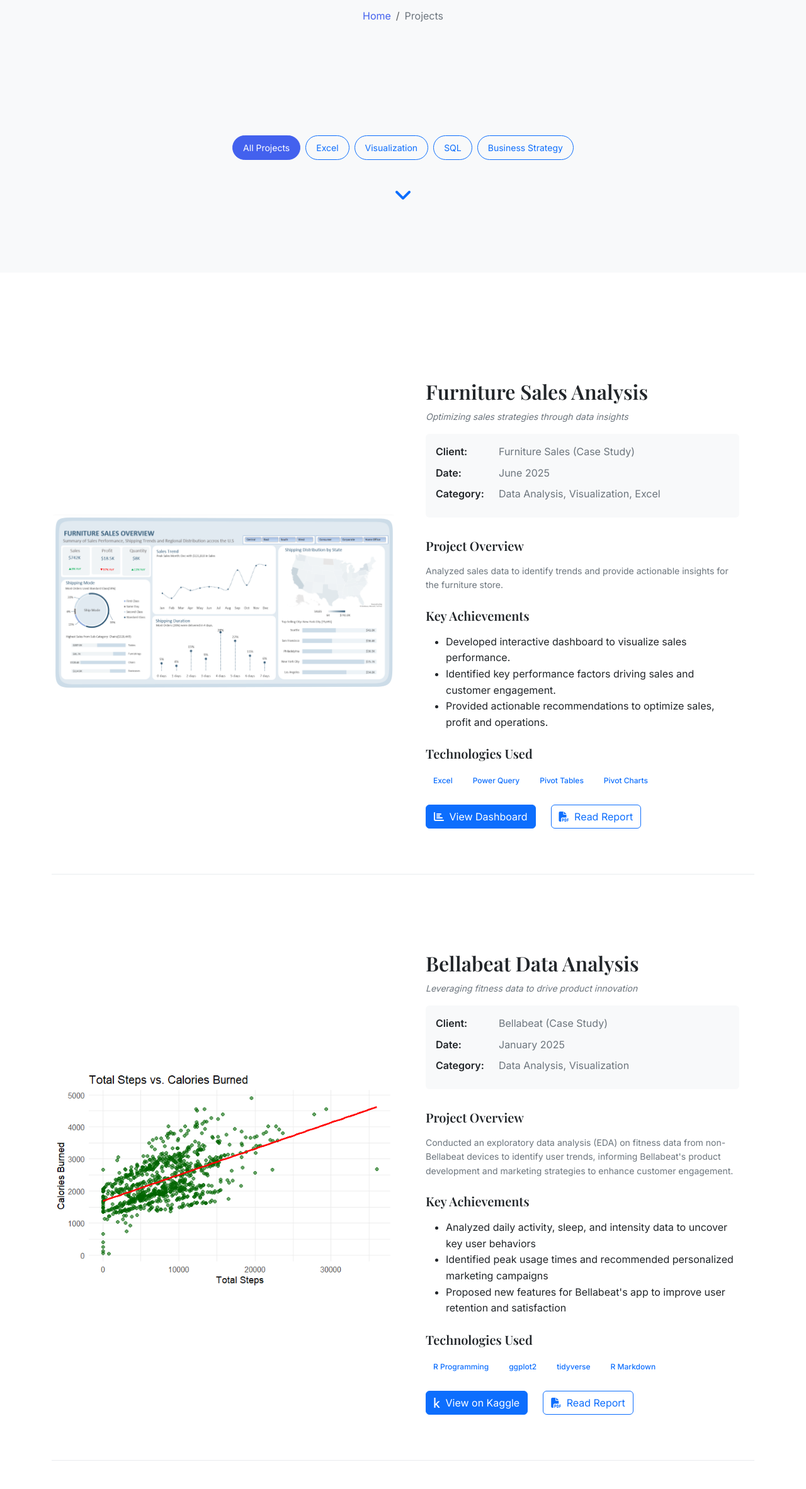
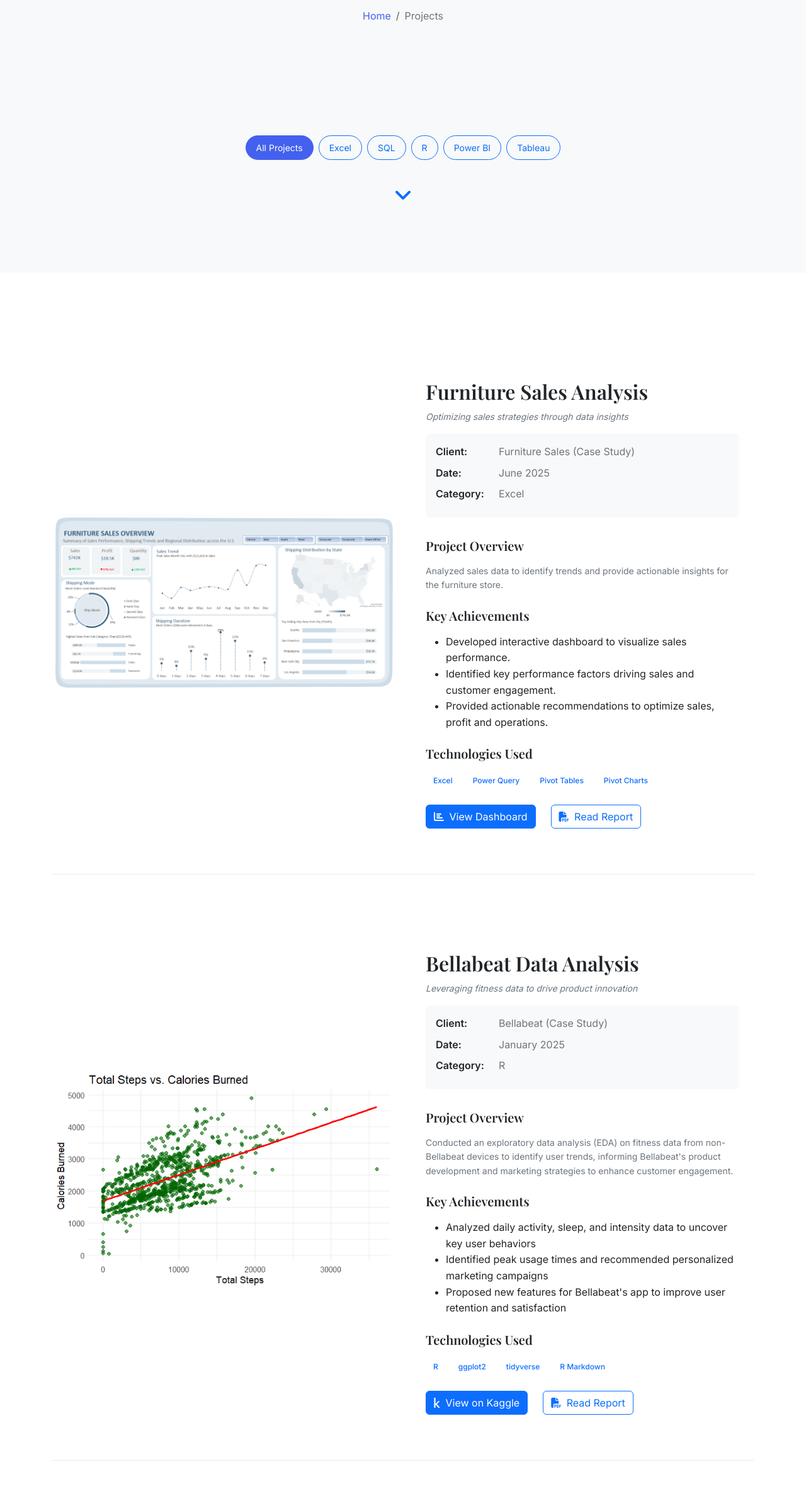
Before and after one commit to zachrodrigue/zachrodrigue.github.io, a website: page projects.html in a window 1280 px wide. Shown: the part 193-2558 px from the top of the page at 63% size. Drawn offline with nearby package versions, Linux system fonts and the light colour scheme.

Commit message:
Changed project categories to reflect data tools

```diff
--- a/projects.html
+++ b/projects.html
@@ -128,9 +128,10 @@
                     <div class="project-filters mb-4">
                         <button class="btn btn-outline-primary active" data-filter="all">All Projects</button>
                         <button class="btn btn-outline-primary" data-filter="Excel">Excel</button>
-                        <button class="btn btn-outline-primary" data-filter="visualization">Visualization</button>
-                        <button class="btn btn-outline-primary" data-filter="sql">SQL</button>
-                        <button class="btn btn-outline-primary" data-filter="business">Business Strategy</button>
+                        <button class="btn btn-outline-primary" data-filter="SQL">SQL</button>
+                        <button class="btn btn-outline-primary" data-filter="R">R</button>
+                        <button class="btn btn-outline-primary" data-filter="Power BI">Power BI</button>
+                        <button class="btn btn-outline-primary" data-filter="Tableau">Tableau</button>
                     </div>
                 </div>
             </div>
@@ -153,7 +154,7 @@
     <section class="section-py">
         <div class="container">
             <!-- Furniture Sales Project-->
-            <div class="project-detail mb-5" id="furniture-sales-project" data-categories="Excel visualization">
+            <div class="project-detail mb-5" id="furniture-sales-project" data-categories="Excel">
                 <div class="row g-4 align-items-center">
                     <div class="col-lg-6">
                         <div class="project-images">
@@ -176,7 +177,7 @@
                                 </div>
                                 <div class="meta-item">
                                     <span class="meta-label">Category:</span>
-                                    <span class="meta-value">Data Analysis, Visualization, Excel</span>
+                                    <span class="meta-value">Excel</span>
                                 </div>
                             </div>
 
@@ -213,7 +214,7 @@
             </div>
 
             <!-- Bellabeat Project -->
-            <div class="project-detail mb-5" id="bellabeat-project" data-categories="data-analysis visualization">
+            <div class="project-detail mb-5" id="bellabeat-project" data-categories="R">
                 <div class="row g-4 align-items-center">
                     <div class="col-lg-6">
                         <div class="project-images">
@@ -236,7 +237,7 @@
                                 </div>
                                 <div class="meta-item">
                                     <span class="meta-label">Category:</span>
-                                    <span class="meta-value">Data Analysis, Visualization</span>
+                                    <span class="meta-value">R</span>
                                 </div>
                             </div>
 
@@ -253,7 +254,7 @@
 
                                 <h5 class="mt-4">Technologies Used</h5>
                                 <div class="tech-tags">
-                                    <span class="badge bg-primary-light text-primary">R Programming</span>
+                                    <span class="badge bg-primary-light text-primary">R</span>
                                     <span class="badge bg-primary-light text-primary">ggplot2</span>
                                     <span class="badge bg-primary-light text-primary">tidyverse</span>
                                     <span class="badge bg-primary-light text-primary">R Markdown</span>
@@ -274,7 +275,7 @@
             </div>
 
             <!-- Cyclistic Project -->
-            <div class="project-detail mb-5" id="cyclistic-project" data-categories="data-analysis business visualization">
+            <div class="project-detail mb-5" id="cyclistic-project" data-categories="R Tableau">
                 <div class="row g-4 align-items-center">
                     <div class="col-lg-6 order-lg-2">
                         <div class="project-images">
@@ -297,7 +298,7 @@
                                 </div>
                                 <div class="meta-item">
                                     <span class="meta-label">Category:</span>
-                                    <span class="meta-value">Data Analysis, Business Strategy</span>
+                                    <span class="meta-value">R, Tableau</span>
                                 </div>
                             </div>
 
@@ -314,7 +315,7 @@
 
                                 <h5 class="mt-4">Technologies Used</h5>
                                 <div class="tech-tags">
-                                    <span class="badge bg-primary-light text-primary">R Programming</span>
+                                    <span class="badge bg-primary-light text-primary">R</span>
                                     <span class="badge bg-primary-light text-primary">Tableau</span>
                                 </div>
                             </div>
@@ -333,7 +334,7 @@
             </div>
 
             <!-- Mint Classics Project -->
-            <div class="project-detail" id="mintclassics-project" data-categories="sql data-analysis">
+            <div class="project-detail" id="mintclassics-project" data-categories="SQL">
                 <div class="row g-4 align-items-center">
                     <div class="col-lg-6">
                         <div class="project-images">
@@ -356,7 +357,7 @@
                                 </div>
                                 <div class="meta-item">
                                     <span class="meta-label">Category:</span>
-                                    <span class="meta-value">Database Analysis, SQL</span>
+                                    <span class="meta-value">SQL</span>
                                 </div>
                             </div>
 
@@ -449,7 +450,7 @@
 
                     // Filter projects
                     projects.forEach(project => {
-                        if (filter === 'all' || project.dataset.categories.includes(filter)) {
+                        if (filter === 'all' || project.dataset.categories.split(' ').includes(filter)) {
                             project.style.display = 'block';
                         } else {
                             project.style.display = 'none';
@@ -465,9 +466,8 @@
                     const tech = tag.dataset.tech;
                     filterButtons.forEach(btn => btn.classList.remove('active'));
                     document.querySelector(`.project-filters button[data-filter="${tech}"]`).classList.add('active');
-
                     projects.forEach(project => {
-                        if (project.dataset.categories.includes(tech)) {
+                        if (project.dataset.categories.split(' ').includes(tech)) {
                             project.style.display = 'block';
                         } else {
                             project.style.display = 'none';
```
